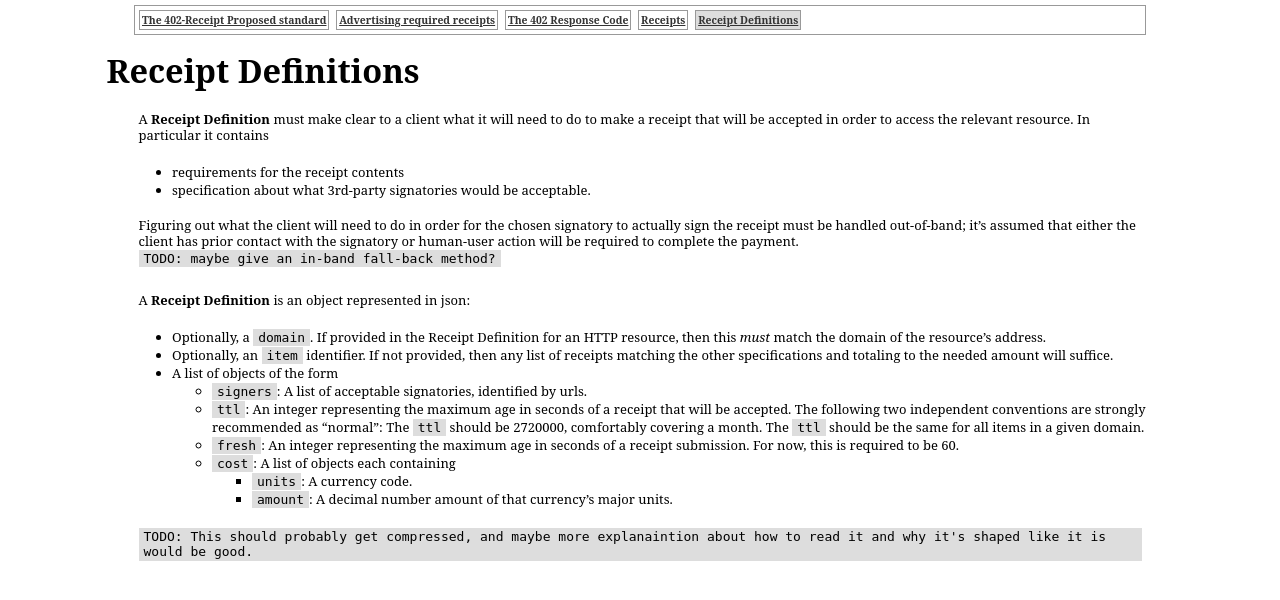
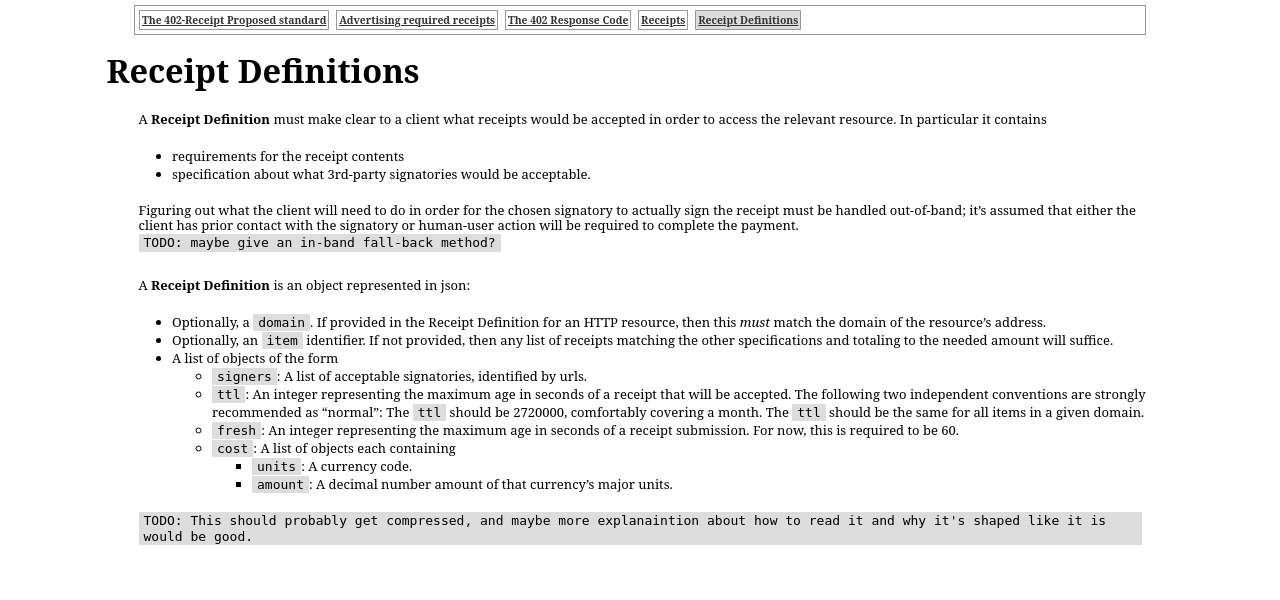
Before and after one commit to erikpukinskis/direct-monetization-static, a Jekyll site: the page built from _proposal/receipt_definitions.markdown, in a window 1280 px wide. Shown: the top 600 px of the page. Built offline with Jekyll 4.4.1, drawn with Linux system fonts in a browser that asks for light colours.

Commit message:
going through making small changes

```diff
--- a/_proposal/receipt_definitions.markdown
+++ b/_proposal/receipt_definitions.markdown
@@ -6,7 +6,7 @@ description: The 402-Receipt Proposed standard.
 documentation_order: 5
 ---
 
-A **Receipt Definition** must make clear to a client what it will need to do to make a receipt that will be accepted in order to access the relevant resource. In particular it contains
+A **Receipt Definition** must make clear to a client what receipts would be accepted in order to access the relevant resource. In particular it contains
 
 - requirements for the receipt contents
 - specification about what 3rd-party signatories would be acceptable.
--- a/_proposal/receipts.markdown
+++ b/_proposal/receipts.markdown
@@ -21,7 +21,7 @@ A **Bare Receipt** is an object, represented in json, describing payment made fo
 
 Two other formats of receipt are anticipated in this standard, covering cases where the requester should not be charged to access the resource.
 
-- In the case that the user shouldn't have to pay for the resource because of some outside agreement, no `unit` or `amount` will be included. Instead a `plan` string specifying the agreement under which the signatory agrees the user should have access will be included.
+- In the case that the user shouldn't have to pay for the resource because of some outside agreement, no `unit` or `amount` will be included. Instead a `plan` string specifying the agreement under which the signatory determined that the user should have access will be included.
 - In the case that the user should have access because of payments they have made _for other resources_, a list `list` of the `uuid`s of those receipts will be included in place of the `unit` and `amount`. The host will typically enforce that the submission signature of such a receipt match the submission signatures of all the listed receipts.
 
 In order to be submitted, a Bare Receipt must be signed twice to form a **Signed Receipt** (commonly just called a **Receipt**).
```
